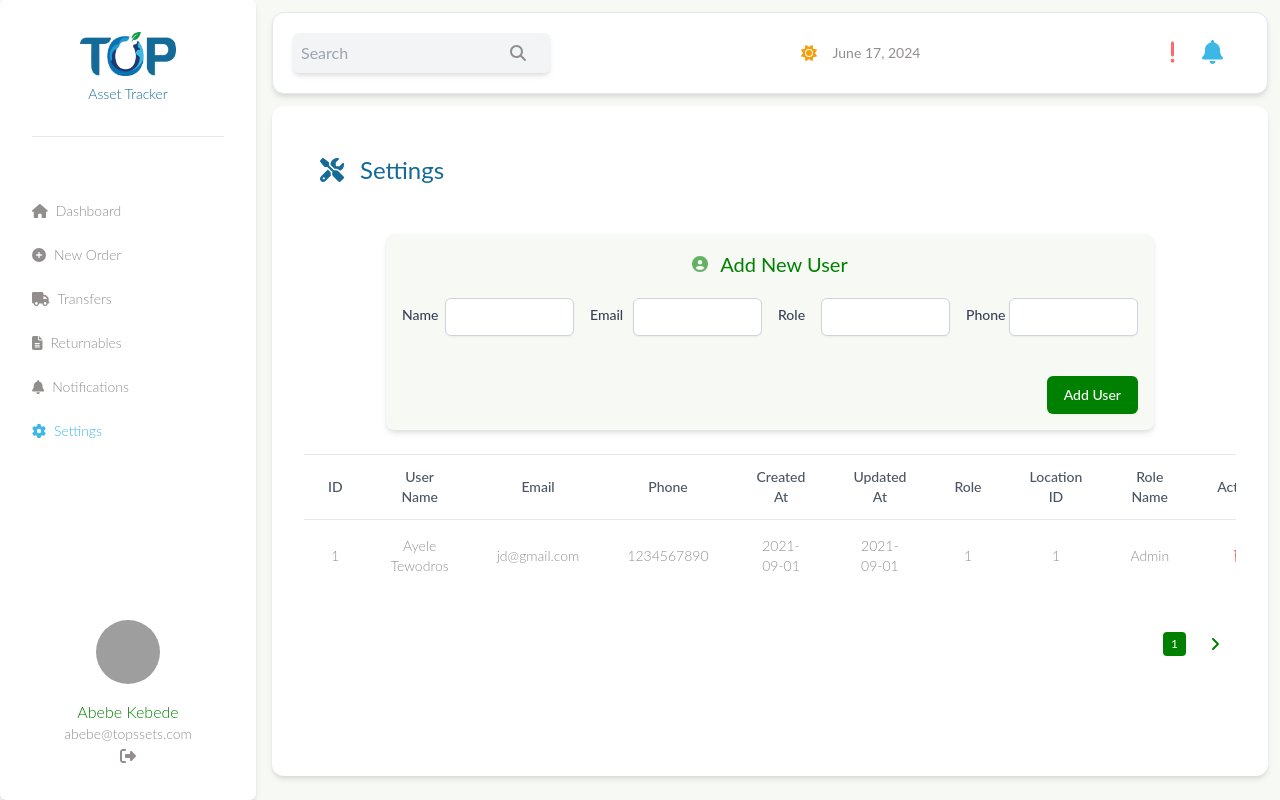
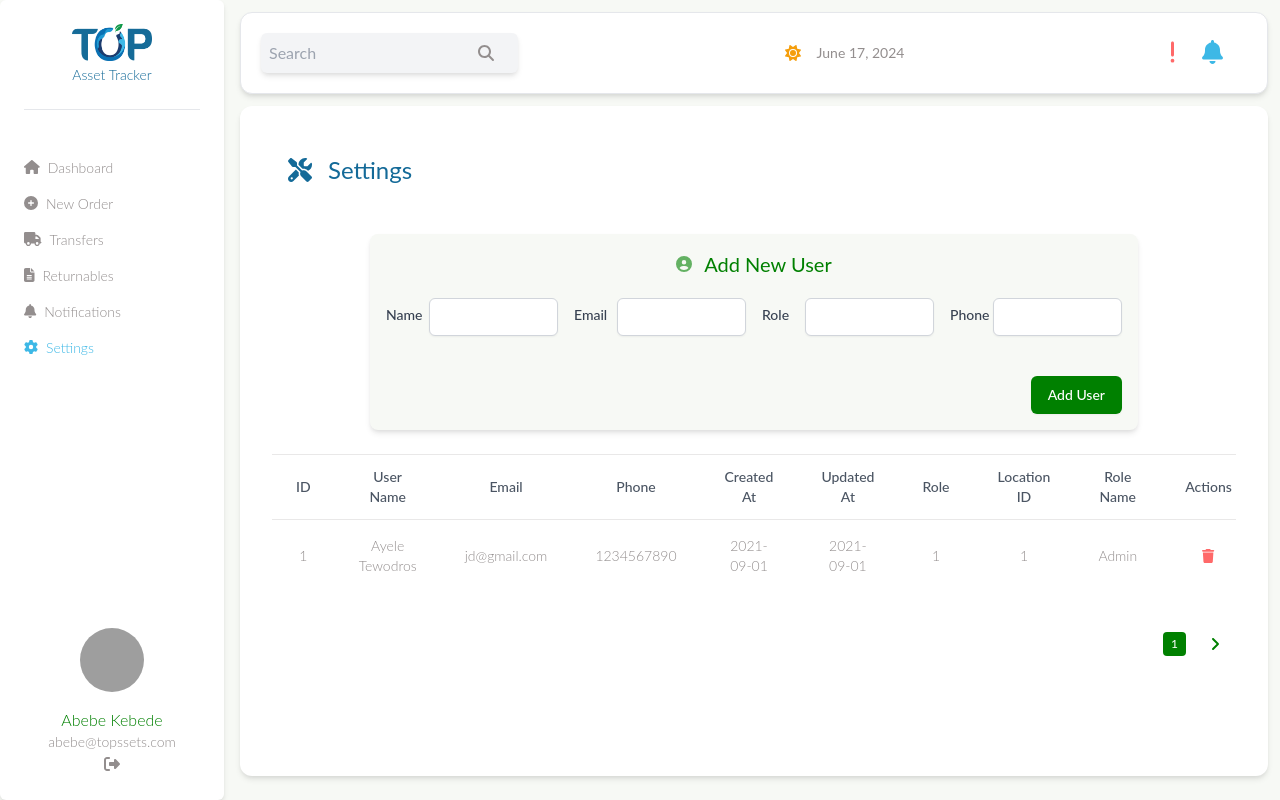
Before and after one commit to yetemegn-telaye/Top-Assset-Tracker, a React (Create React App) app: page /settings in a window 1280 px wide. Built offline with nearby package versions, Linux system fonts and the light colour scheme; no server answers; sample sign-in values are in the browser's storage; grey boxes are pictures that could not be loaded.

Commit message:
Fix sidebar

```diff
--- a/src/components/layout/Sidebar.tsx
+++ b/src/components/layout/Sidebar.tsx
@@ -1,4 +1,4 @@
-import { faBars, faBell, faFile, faFileLines, faGear, faHome, faL, faPlusCircle, faRightFromBracket, faTruck, faUserCircle, faUserLock } from "@fortawesome/free-solid-svg-icons";
+import { faBars, faBell, faFileLines, faGear, faHome, faPlusCircle, faRightFromBracket, faTruck } from "@fortawesome/free-solid-svg-icons";
 import { FontAwesomeIcon } from "@fortawesome/react-fontawesome";
 import { NavLink, useNavigate } from "react-router-dom";
 import { useEffect, useState } from "react";
@@ -8,13 +8,12 @@ import { AppDispatch, useAppSelector } from "../../redux/store";
 import { clearAuthState, logOutUser } from "../../features/auth/authSlice";
 import { fetchNotificationsThunk, selectNotifications } from "../../features/notifications/notificationsSlice";
 
-
 const Sidebar = () => {
   const [isOpen, setIsOpen] = useState(false);
   const dispatch = useDispatch<AppDispatch>();
   const token = useAppSelector((state: { auth: { token: string } }) => state.auth.token);
   const navigate = useNavigate();
-  const notifications= useAppSelector(selectNotifications);
+  const notifications = useAppSelector(selectNotifications);
 
   const toggleSidebar = () => {
     setIsOpen(!isOpen);
@@ -37,22 +36,22 @@ const Sidebar = () => {
 
   return (
     <div className="flex flex-col min-h-screen sticky">
-      <button className="md:hidden p-6" onClick={toggleSidebar}>
+      <button className="md:hidden p-4" onClick={toggleSidebar}>
         <FontAwesomeIcon icon={faBars} />
       </button>
       <div
-        className={`fixed inset-y-0 left-0 w-64 bg-background-paper shadow-md rounded-md p-8 transform ${
+        className={`fixed inset-y-0 left-0 w-16 md:w-56 bg-background-paper shadow-md rounded-md p-6 transform ${
           isOpen ? "translate-x-0" : "-translate-x-full"
         } transition-transform duration-300 ease-in-out md:relative md:translate-x-0 md:flex md:flex-col md:h-full overflow-y-auto z-20`}
       >
-        <div className="flex flex-col gap-8 w-full items-center h-full">
-          <div className="text-lg flex flex-col gap-2 items-center">
-            <img src={topLogo} alt="Top Logo" className="w-24" />
-            <span className="text-sm font-light text-primary">Asset Tracker</span>
+        <div className="flex flex-col gap-6 w-full items-center h-full">
+          <div className="text-lg flex flex-col gap-1 items-center">
+            <img src={topLogo} alt="Top Logo" className="w-10 md:w-20" />
+            <span className="text-xs md:text-sm font-light text-primary">Asset Tracker</span>
           </div>
           <hr className="w-full" />
-          <div className="mt-8 flex-1 w-full">
-            <ul className="flex flex-col gap-6">
+          <div className="mt-6 flex-1 w-full">
+            <ul className="flex flex-col gap-4 items-center md:items-start">
               <li className="text-sm font-light">
                 <NavLink
                   to="/dashboard"
@@ -61,8 +60,8 @@ const Sidebar = () => {
                   }
                   onClick={closeSidebar}
                 >
-                  <FontAwesomeIcon icon={faHome} className="mr-2" />
-                  Dashboard
+                  <FontAwesomeIcon icon={faHome} className="mr-0 md:mr-2" />
+                  <span className="hidden md:inline">Dashboard</span>
                 </NavLink>
               </li>
               <li className="text-sm font-light">
@@ -73,8 +72,8 @@ const Sidebar = () => {
                   }
                   onClick={closeSidebar}
                 >
-                  <FontAwesomeIcon icon={faPlusCircle} className="mr-2" />
-                  New Order
+                  <FontAwesomeIcon icon={faPlusCircle} className="mr-0 md:mr-2" />
+                  <span className="hidden md:inline">New Order</span>
                 </NavLink>
               </li>
               <li className="text-sm font-light">
@@ -85,8 +84,8 @@ const Sidebar = () => {
                   }
                   onClick={closeSidebar}
                 >
-                  <FontAwesomeIcon icon={faTruck} className="mr-2" />
-                  Transfers
+                  <FontAwesomeIcon icon={faTruck} className="mr-0 md:mr-2" />
+                  <span className="hidden md:inline">Transfers</span>
                 </NavLink>
               </li>
               <li className="text-sm font-light">
@@ -97,11 +96,11 @@ const Sidebar = () => {
                   }
                   onClick={closeSidebar}
                 >
-                  <FontAwesomeIcon icon={faFileLines} className="mr-2" />
-                  Returnables
+                  <FontAwesomeIcon icon={faFileLines} className="mr-0 md:mr-2" />
+                  <span className="hidden md:inline">Returnables</span>
                 </NavLink>
               </li>
-              <li className="text-sm font-light">
+              <li className="text-sm font-light relative">
                 <NavLink
                   to="/notifications"
                   className={({ isActive }) =>
@@ -109,15 +108,14 @@ const Sidebar = () => {
                   }
                   onClick={closeSidebar}
                 >
-                  <FontAwesomeIcon icon={faBell} className="mr-2" />
-                  Notifications
+                  <FontAwesomeIcon icon={faBell} className="mr-0 md:mr-2" />
+                  <span className="hidden md:inline">Notifications</span>
                 </NavLink>
                 {notifications.notifications.length > 0 && (
-            <span className="relative top-0 right-0 left-5 bottom-3 inline-flex items-center justify-center px-2 py-1 text-xs font-bold leading-none text-red-100 bg-error rounded-full">
+                  <span className="absolute top-0 right-0 inline-flex items-center justify-center px-2 py-1 text-xs font-bold leading-none text-white bg-error rounded-full">
                     {notifications.notifications.length}
                   </span>
                 )}
-
               </li>
               <li className="text-sm font-light">
                 <NavLink
@@ -127,19 +125,19 @@ const Sidebar = () => {
                   }
                   onClick={closeSidebar}
                 >
-                  <FontAwesomeIcon icon={faGear} className="mr-2" />
-                  Settings
+                  <FontAwesomeIcon icon={faGear} className="mr-0 md:mr-2" />
+                  <span className="hidden md:inline">Settings</span>
                 </NavLink>
               </li>
             </ul>
           </div>
           <div className="flex flex-col items-center justify-center gap-4 mt-auto mb-8 md:mb-0 cursor-pointer">
-            <div className="flex item-center justify-center  rounded-full h-16">
-            <img src="https://i.imghippo.com/files/CCcN51718192469.webp" alt="Profile" className="w-1/2 rounded-full" />
+            <div className="flex item-center justify-center rounded-full h-16 w-16">
+              <img src="https://i.imghippo.com/files/CCcN51718192469.webp" alt="Profile" className="w-full rounded-full" />
             </div>
             <div className="flex flex-col items-center justify-center">
-            <h6 className="text-secondary font-light">Abebe Kebede</h6>
-            <span className="text-sm text-accent font-light">abebe@topssets.com</span>
+              <h6 className="text-secondary font-light hidden md:block">Abebe Kebede</h6>
+              <span className="text-sm text-accent font-light hidden md:block">abebe@topssets.com</span>
               <button onClick={handleLogout}><FontAwesomeIcon icon={faRightFromBracket} className="text-accent hover:text-info" /> </button>
             </div>
           </div>
```
Lines whose indentation alone changed are shown as unchanged.
